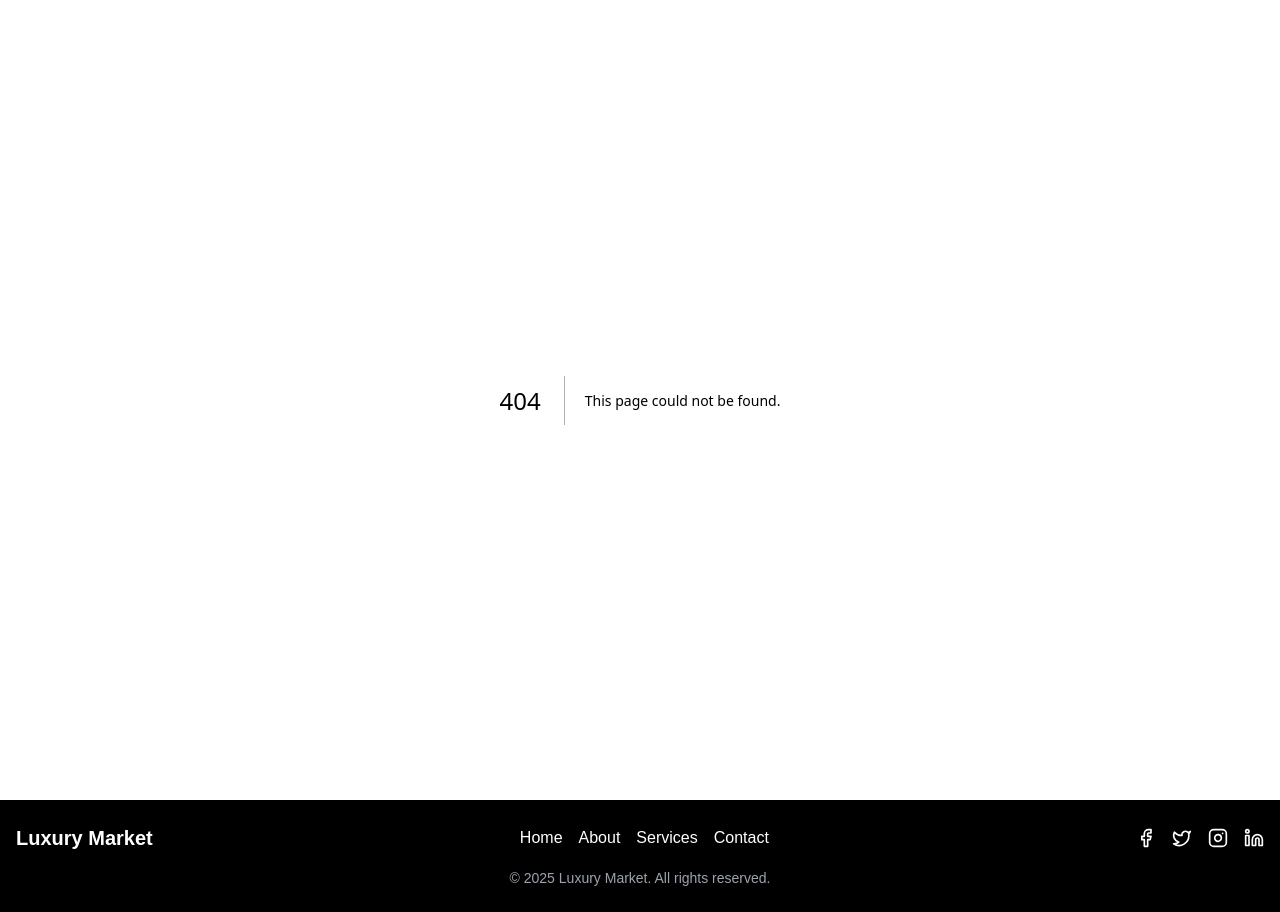
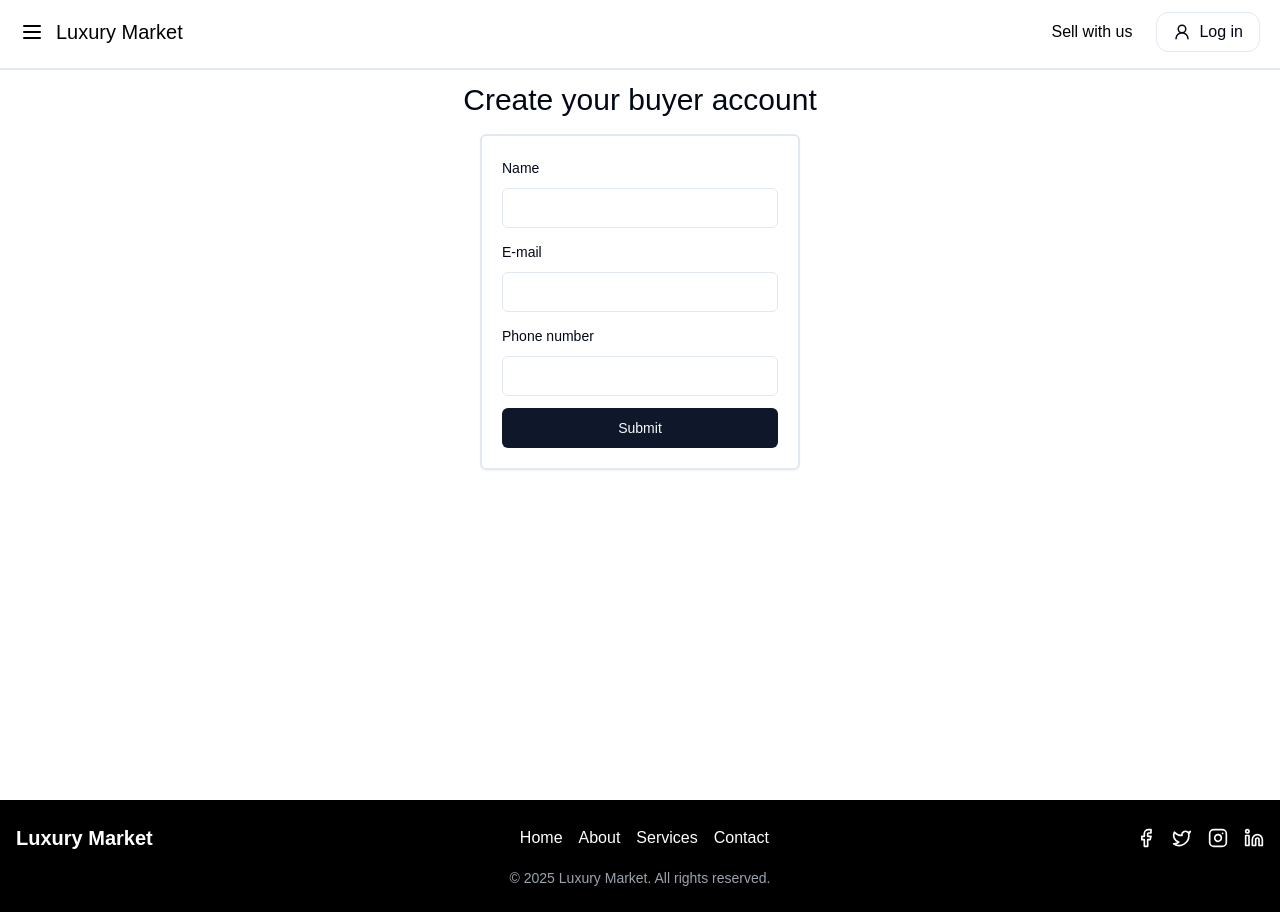
Before and after one commit to EduBarreira1212/luxury-market, a Next.js app: page /buyer in a window 1280 px wide. Before the commit this address had no page. Built offline with nearby package versions, Linux system fonts and the light colour scheme.

Commit message:
feat: create CreateBuyerPage

```diff
--- /dev/null
+++ b/src/app/buyer/page.tsx
@@ -0,0 +1,16 @@
+import Header from '../_components/header';
+import CreateBuyerForm from './_components/create-buyer-form';
+
+const CreateBuyerPage = () => {
+    return (
+        <div className="flex h-screen w-full flex-col items-center gap-4">
+            <Header searchBarExists={false} variant="black" />
+            <div className="flex w-full flex-col items-center justify-between gap-4 border-t-2 py-3">
+                <h1 className="text-3xl">Create your buyer account</h1>
+                <CreateBuyerForm />
+            </div>
+        </div>
+    );
+};
+
+export default CreateBuyerPage;
```
